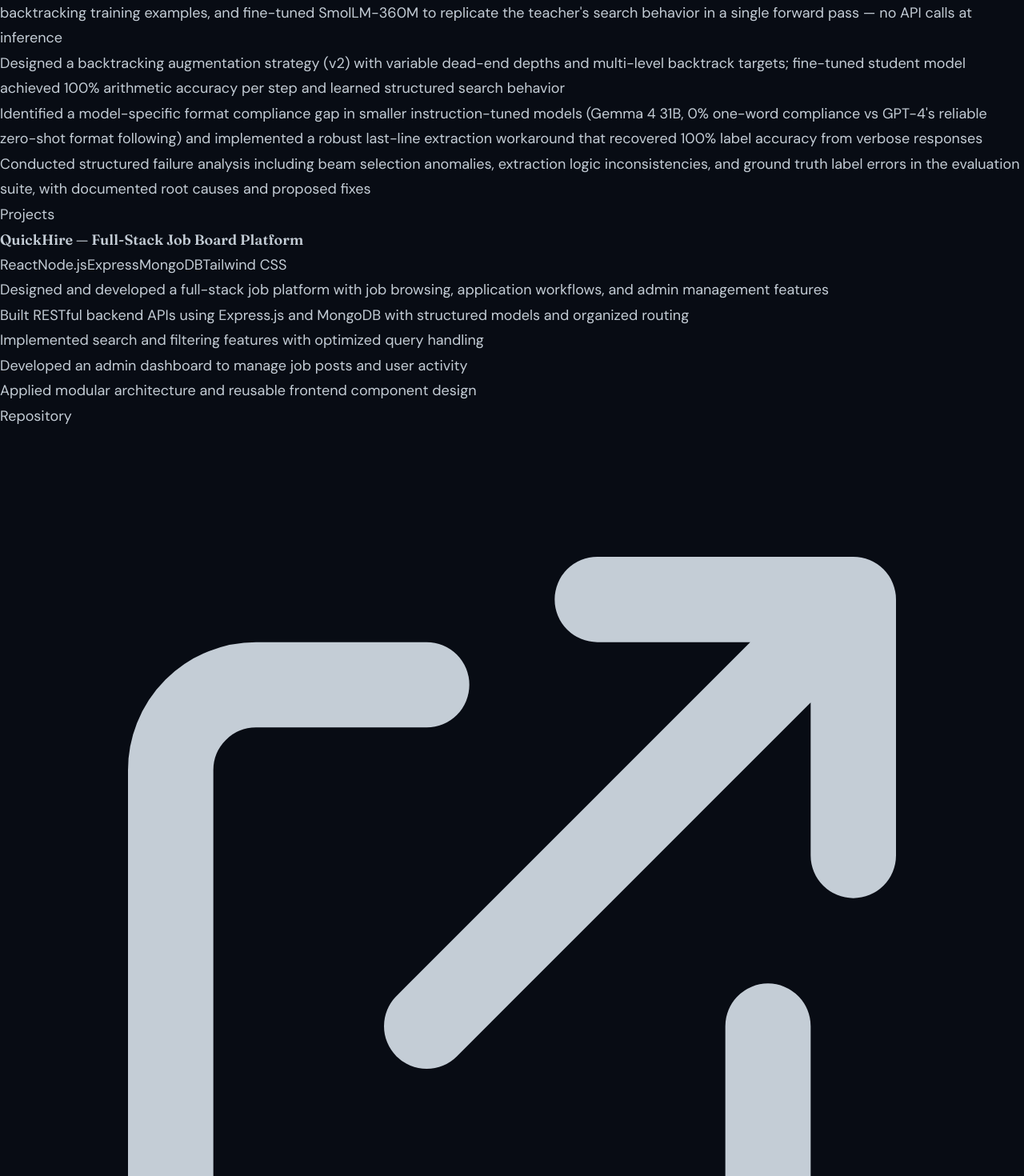
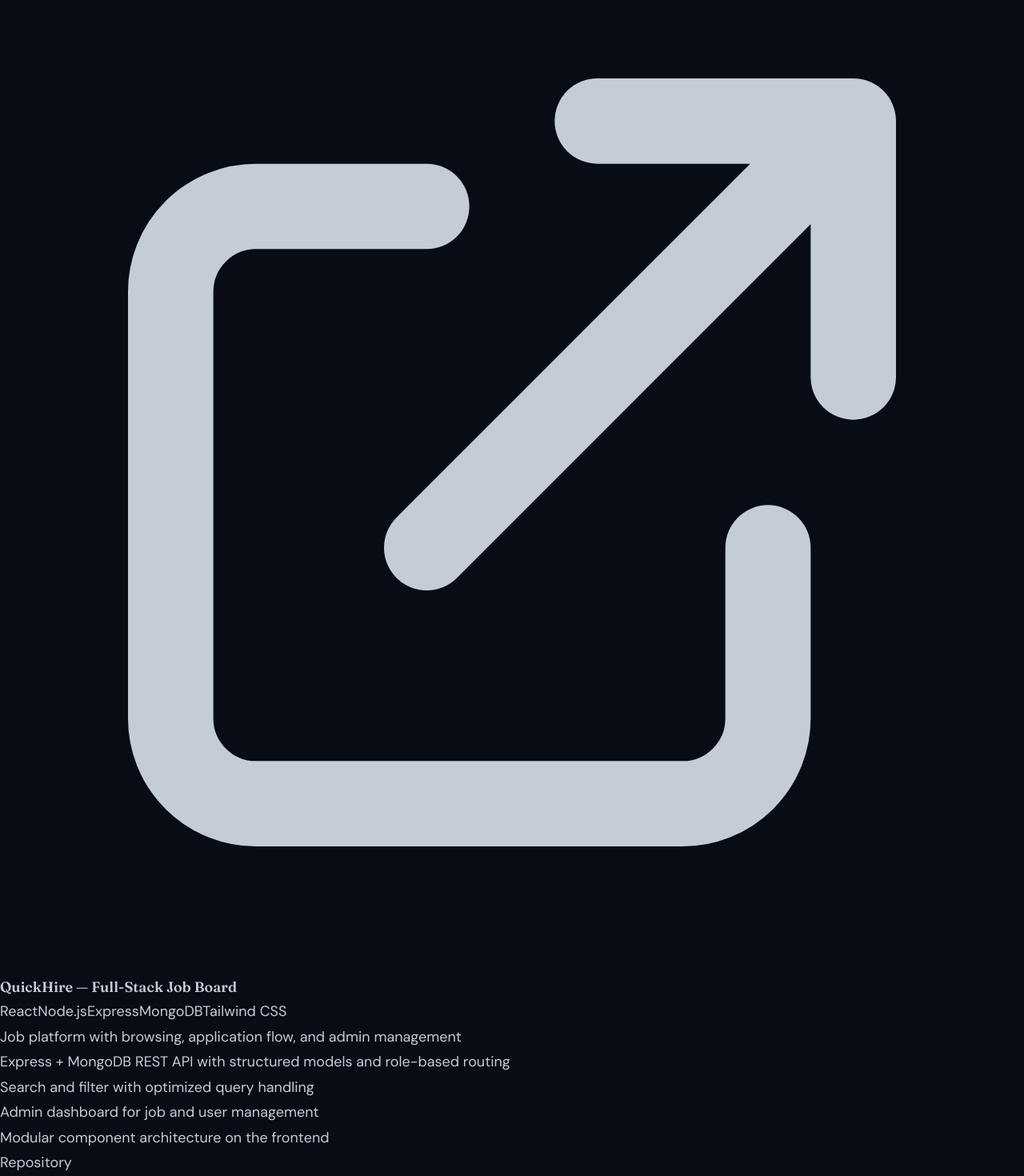
Before and after one commit to mrznur/portfolio, a React (Vite) app: page / in a window 1280 px wide. Shown: the part 1040-2510 px from the top of the page at 80% size. Built offline with nearby package versions, Linux system fonts and the light colour scheme.

Commit message:
updated ui and added new project

```diff
--- a/src/App.jsx
+++ b/src/App.jsx
@@ -187,7 +187,7 @@ export default function App() {
 
       <div
         id="top"
-        className={`min-h-screen bg-[#080c14] transition-opacity duration-700 ${
+        className={`min-h-screen transition-opacity duration-700 ${
           splashDone ? "opacity-100" : "opacity-0 pointer-events-none"
         }`}
       >
@@ -199,8 +199,10 @@ export default function App() {
 
         {/* ── Hero ──────────────────────────────────────── */}
         <header id="about" className="relative pt-28 md:pt-40 pb-24 px-6 overflow-hidden">
-          {/* Ambient glow */}
-          <div className="absolute -top-32 left-1/2 -translate-x-1/2 w-[700px] h-[400px] rounded-full bg-blue-600/[0.07] blur-[80px] pointer-events-none" />
+          {/* Grid background */}
+          <div className="fixed inset-0 -z-10 bg-[#080c14]">
+            <div className="absolute inset-0 bg-[linear-gradient(to_right,#47556930_1px,transparent_1px),linear-gradient(to_bottom,#47556930_1px,transparent_1px)] bg-[size:24px_24px] [mask-image:radial-gradient(ellipse_90%_70%_at_50%_40%,#000_70%,transparent_100%)] [-webkit-mask-image:radial-gradient(ellipse_90%_70%_at_50%_40%,#000_70%,transparent_100%)] [mask-repeat:no-repeat] [-webkit-mask-repeat:no-repeat]" />
+          </div>
 
           <div className="relative mx-auto max-w-5xl">
             <p className="text-[0.65rem] font-bold tracking-[0.3em] text-blue-500 uppercase mb-5">
@@ -218,7 +220,7 @@ export default function App() {
               <Typewriter />
             </div>
 
-            <p className="mt-4 text-[0.97rem] text-slate-500 max-w-xl leading-[1.9]">
+            <p className="mt-4 text-[0.97rem] text-slate-400 max-w-xl leading-[1.9]">
               {person.summary}
             </p>
 
@@ -246,6 +248,13 @@ export default function App() {
             </div>
           </Section>
 
+          {/* Projects */}
+          <Section id="projects" title="Projects">
+            <div className="grid md:grid-cols-2 gap-4">
+              {projects.map((p) => <ProjectCard key={p.title} project={p} />)}
+            </div>
+          </Section>
+
           {/* Research */}
           <Section id="research" title="Research / Thesis">
             <Card>
@@ -259,13 +268,6 @@ export default function App() {
                 {research.points.map((p, i) => <li key={i}>{p}</li>)}
               </ul>
             </Card>
-          </Section>
-
-          {/* Projects */}
-          <Section id="projects" title="Projects">
-            <div className="grid md:grid-cols-2 gap-4">
-              {projects.map((p) => <ProjectCard key={p.title} project={p} />)}
-            </div>
           </Section>
 
           {/* Education */}
@@ -309,12 +311,29 @@ export default function App() {
 
           {/* Contact */}
           <Section id="contact" title="Contact">
-            <Card className="max-w-xs">
-              <p className="text-[0.65rem] font-bold text-slate-500 uppercase tracking-widest mb-3">Email</p>
-              <a href={`mailto:${person.email}`} className="text-[0.92rem] text-blue-400 hover:text-blue-300 transition-colors">
-                {person.email}
-              </a>
-            </Card>
+            <div className="grid sm:grid-cols-2 gap-4 max-w-lg">
+              <Card>
+                <p className="text-xs font-bold text-slate-500 uppercase tracking-widest mb-3">Email</p>
+                <a href={`mailto:${person.email}`} className="text-blue-400 hover:text-blue-300 transition-colors break-all">
+                  {person.email}
+                </a>
+              </Card>
+              <Card>
+                <p className="text-xs font-bold text-slate-500 uppercase tracking-widest mb-3">Links</p>
+                <div className="space-y-2.5">
+                  {[
+                    { name: "GitHub",    href: person.links.github    },
+                    { name: "LinkedIn",  href: person.links.linkedin  },
+                    { name: "Portfolio", href: person.links.portfolio },
+                  ].map((l) => (
+                    <a key={l.name} href={l.href} target="_blank" rel="noreferrer"
+                      className="flex items-center gap-2 text-slate-300 hover:text-blue-400 transition-colors">
+                      {l.name} <ExtIcon />
+                    </a>
+                  ))}
+                </div>
+              </Card>
+            </div>
           </Section>
 
           <footer className="pb-16 pt-2 text-[0.82rem] text-slate-700">
--- a/src/components/Card.jsx
+++ b/src/components/Card.jsx
@@ -2,8 +2,8 @@ export default function Card({ children, className = "" }) {
   return (
     <div
       className={[
-        "rounded-2xl border border-white/6 bg-white/[0.03] p-6",
-        "hover:bg-white/[0.055] hover:border-white/10",
+        "rounded-2xl border border-slate-700/50 bg-[#161920]/80 p-6 backdrop-blur-sm",
+        "hover:bg-[#1a1d24]/80 hover:border-slate-600/60",
         "hover:-translate-y-0.5 transition-all duration-200",
         className,
       ].join(" ")}
--- a/src/data/data.json
+++ b/src/data/data.json
@@ -8,20 +8,20 @@
       "linkedin": "https://www.linkedin.com/in/mahmudun-nur-miraz/",
       "portfolio": "https://miraz-nur.netlify.app/"
     },
-    "summary": "Computer Science graduate with hands-on experience building full-stack web applications using React, TypeScript, Node.js, FastAPI, Flask, and REST APIs.",
-    "about": "Computer Science graduate with hands-on experience building full-stack web applications using React, TypeScript, Node.js, FastAPI, Flask, and REST APIs. Strong foundation in frontend and backend development, database design, modular architecture, debugging, and building maintainable software systems. Comfortable working across multiple technologies and eager to contribute to real-world software projects in a collaborative engineering environment.",
+    "summary": "CS graduate who builds full-stack apps and researches LLM reasoning systems. I work across the stack — React frontends, REST APIs, SQL/NoSQL databases, and ML pipelines.",
+    "about": "CS graduate with experience across full-stack web development and AI/ML research. I've built production-ready apps using React, TypeScript, Node.js, FastAPI, and Flask, and worked on LLM reasoning systems for my thesis. I care about clean architecture, readable code, and shipping things that actually work.",
     "whatIDo": [
       {
         "title": "Full-Stack Development",
-        "description": "I enjoy building complete web applications from the ground up — designing REST APIs, structuring databases, and crafting clean, responsive frontends. There's something satisfying about seeing all the layers work together."
+        "description": "I build complete web apps — REST APIs with Node.js or FastAPI, databases with PostgreSQL or MongoDB, and React frontends. I've shipped job platforms, marketplaces, and real-time detection systems."
       },
       {
-        "title": "AI/ML Research & Experimentation",
-        "description": "I like exploring how AI systems reason and learn. From face recognition pipelines to LLM reasoning frameworks, I enjoy working on problems where the solution isn't obvious yet."
+        "title": "AI/ML Research",
+        "description": "My thesis work involves LLM reasoning — specifically Tree-of-Thoughts with executable code steps, knowledge distillation, and evaluating smaller models on structured tasks."
       },
       {
-        "title": "Clean, Maintainable Code",
-        "description": "I care about writing code that others (and future me) can actually read. Modular design, clear separation of concerns, and good debugging habits are things I actively practice."
+        "title": "Frontend Engineering",
+        "description": "Beyond functional UI, I build interactive experiences — scroll-driven animations, custom carousels, responsive layouts, and performance-aware component design using React and Tailwind."
       }
     ]
   },
@@ -37,84 +37,96 @@
   },
 
   "research": {
-    "title": "Tree of Thoughts with CodeAct Pattern",
+    "title": "Tree of Thoughts with CodeAct Pattern — Thesis",
     "stack": ["Python", "DeepSeek API", "Gemma 4 31B", "Qwen", "PyTorch", "Transformers"],
     "points": [
-      "Designed and implemented a Tree-of-Thoughts reasoning framework using the CodeAct pattern, where LLMs generate and execute Python code at each search step instead of free-form text, enabling verifiable reasoning with sandbox execution",
-      "Evaluated the system on the Game of 24 task using DeepSeek (teacher) and Gemma 4 31B, achieving 89% puzzle-solving accuracy on a held-out test set of 100 puzzles with an average of 45 API calls per puzzle",
-      "Built a Dead-End Memory module that accumulates structural failure patterns across the search, skipping 30–80% of explored states and reducing redundant API calls per puzzle",
-      "Implemented a hybrid two-level pruning system combining static heuristics with dynamic pattern injection into LLM proposals at depth ≥ 2, improving proposal quality as search progresses",
-      "Conducted a teacher-student knowledge distillation pipeline: generated 900 annotated reasoning traces with the teacher model, converted them into backtracking training examples, and fine-tuned SmolLM-360M to replicate the teacher's search behavior in a single forward pass — no API calls at inference",
-      "Designed a backtracking augmentation strategy (v2) with variable dead-end depths and multi-level backtrack targets; fine-tuned student model achieved 100% arithmetic accuracy per step and learned structured search behavior",
-      "Identified a model-specific format compliance gap in smaller instruction-tuned models (Gemma 4 31B, 0% one-word compliance vs GPT-4's reliable zero-shot format following) and implemented a robust last-line extraction workaround that recovered 100% label accuracy from verbose responses",
-      "Conducted structured failure analysis including beam selection anomalies, extraction logic inconsistencies, and ground truth label errors in the evaluation suite, with documented root causes and proposed fixes"
+      "Built a Tree-of-Thoughts framework where LLMs generate and execute Python code at each search step instead of free-form text — making reasoning verifiable via sandbox execution",
+      "Achieved 89% accuracy on the Game of 24 task (100-puzzle test set) using DeepSeek as teacher and Gemma 4 31B, averaging 45 API calls per puzzle",
+      "Built a Dead-End Memory module that skips 30–80% of explored states by accumulating failure patterns across the search tree",
+      "Implemented two-level pruning: static heuristics at depth 1, dynamic failure-pattern injection into LLM proposals at depth ≥ 2",
+      "Ran a full distillation pipeline: generated 900 annotated reasoning traces, converted them to backtracking examples, and fine-tuned SmolLM-360M — zero API calls at inference",
+      "Student model (v2) achieved 100% arithmetic accuracy per step after backtracking augmentation with variable dead-end depths and multi-level targets",
+      "Fixed a format compliance gap in Gemma 4 31B (0% one-word compliance) via last-line extraction — recovered 100% label accuracy without changing the model",
+      "Documented failure modes: beam selection bugs, extraction inconsistencies, and ground truth labelling errors in the eval suite"
     ]
   },
 
   "projects": [
     {
-      "title": "QuickHire — Full-Stack Job Board Platform",
+      "title": "Face Detection System — Real-Time Recognition & Presence Detection",
+      "stack": ["FastAPI", "PostgreSQL", "SQLAlchemy", "DeepFace", "MediaPipe", "React", "TypeScript"],
+      "points": [
+        "Full-stack face recognition and presence detection system with real-time verification",
+        "FastAPI backend handling person enrollment, face verification, and activity logging",
+        "PostgreSQL schema via SQLAlchemy covering persons, face embeddings, cameras, and detection records",
+        "Integrated DeepFace for recognition and MediaPipe for gesture/blink detection",
+        "React + TypeScript frontend for live camera feed, enrollment UI, and detection dashboard"
+      ],
+      "repo": "https://github.com/mrznur/Detector-with-AI",
+      "live": null,
+      "image": null
+    },
+    {
+      "title": "QuickHire — Full-Stack Job Board",
       "stack": ["React", "Node.js", "Express", "MongoDB", "Tailwind CSS"],
       "points": [
-        "Designed and developed a full-stack job platform with job browsing, application workflows, and admin management features",
-        "Built RESTful backend APIs using Express.js and MongoDB with structured models and organized routing",
-        "Implemented search and filtering features with optimized query handling",
-        "Developed an admin dashboard to manage job posts and user activity",
-        "Applied modular architecture and reusable frontend component design"
+        "Job platform with browsing, application flow, and admin management",
+        "Express + MongoDB REST API with structured models and role-based routing",
+        "Search and filter with optimized query handling",
+        "Admin dashboard for job and user management",
+        "Modular component architecture on the frontend"
       ],
       "repo": "https://github.com/mrznur/QSL-QuickHire",
       "live": "https://qsl-quick-hire.vercel.app/",
       "image": null
     },
     {
-      "title": "Face Detection System — Real-Time Recognition & Presence Detection",
-      "stack": ["FastAPI", "PostgreSQL", "SQLAlchemy", "DeepFace", "MediaPipe", "React", "TypeScript"],
+      "title": "TUFFCORE Fitness — Client Landing Page",
+      "stack": ["React", "Vite", "Tailwind CSS v4", "JavaScript"],
       "points": [
-        "Built a full-stack system for face recognition, presence detection, and real-time verification workflows",
-        "Developed backend services using FastAPI for person management, enrollment, verification, and activity log handling",
-        "Designed PostgreSQL database models using SQLAlchemy for persons, face embeddings, cameras, and detection records",
-        "Structured the backend with modular API routes, schemas, models, configuration, and service layers",
-        "Built a React frontend for camera-based detection, dashboard monitoring, face enrollment, and verification flows"
+        "Multi-section landing page for a women-only fitness studio in Oxford",
+        "Custom Tailwind v4 theme with Gotham font via @font-face across 7 weights",
+        "Horizontal programme carousel with scroll navigation and active dot indicators",
+        "YouTube embed with custom overlay — swaps to iframe on play, suppresses branding",
+        "Reviews slider with responsive card count (1/2/3 by breakpoint) and read-more toggle"
       ],
-      "repo": "https://github.com/mrznur/Detector-with-AI",
-      "live": null,
+      "repo": "https://github.com/mrznur/FPL-Task-Repo",
+      "live": "https://tuffcore.vercel.app/",
       "image": null
     },
     {
-      "title": "Get Hyped — Agency Website",
+      "title": "Get Hyped — Agency Website Clone",
       "stack": ["React", "Vite", "Tailwind CSS", "Lenis"],
       "points": [
-        "Fully responsive marketing website for a social-first content agency",
-        "Scroll-driven expertise card stack animation using a custom scroll progress hook",
-        "Mouse trail logo spawn effect with portal rendering to bypass overflow clipping",
-        "Custom SVG trapezium footer with separate responsive layouts for mobile, tablet, and desktop",
-        "Smooth scroll via Lenis with scroll-fade entrance animations on section headings",
-        "Animated hamburger menu, header nav with hover slide animation, and hero tilt-on-hover cards"
+        "Marketing site clone with scroll-driven card stack animation via custom scroll hook",
+        "Mouse trail effect spawning logo elements using React portals",
+        "SVG trapezium footer with three distinct responsive layouts",
+        "Smooth scroll via Lenis, entrance animations on section headings",
+        "Animated hamburger, hover-slide nav links, tilt-on-hover hero cards"
       ],
       "repo": "https://github.com/mrznur/GetHyped",
       "live": "https://gethypedclone.netlify.app/",
       "image": null
     },
     {
-      "title": "Bashpo — Online Game Marketplace",
+      "title": "Bashpo — Game Marketplace",
       "stack": ["Flask", "SQLite", "JavaScript", "Tailwind CSS"],
       "points": [
-        "Developed a backend-driven marketplace using Flask with authentication and role-based authorization",
-        "Implemented product listing, purchasing workflow, and user management features",
-        "Designed and maintained a relational database schema using SQLite",
-        "Structured the application with clean separation of responsibilities and maintainable backend architecture"
+        "Backend-driven marketplace with auth and role-based access",
+        "Product listing, cart, and purchase workflow",
+        "SQLite schema with clean separation between data, routing, and business logic"
       ],
       "repo": "https://github.com/mrznur/bashpo-mastered",
       "live": "https://bashpo-mastered.onrender.com/",
       "image": null
     },
     {
-      "title": "Weather Forecast Web Application",
+      "title": "Weather Forecast App",
       "stack": ["React", "Tailwind CSS", "WeatherAPI"],
       "points": [
-        "Built a real-time weather application with external API integration and dynamic UI updates",
-        "Structured the frontend using reusable React components and state management",
-        "Managed environment variables and applied basic API security practices"
+        "Real-time weather via WeatherAPI with 7-day forecast",
+        "Reusable React component structure with state-driven UI updates",
+        "Environment variable handling for API key security"
       ],
       "repo": "https://github.com/mrznur/weather",
       "live": "https://weatherapi-checker.netlify.app/",
@@ -131,7 +143,7 @@
     {
       "title": "IELTS",
       "year": "2023",
-      "detail": "Overall Band 7.0"
+      "detail": "Band 7.0 — R: 7.5, L: 7.5, S: 7.0, W: 6.0"
     }
   ],
 
@@ -144,12 +156,12 @@
     {
       "title": "Transcriber & Translator — CS50 (Harvard)",
       "time": "2022",
-      "desc": "Transcribed and translated technical lectures, improving attention to detail and understanding of technical content. Strengthened written communication and clarity in explaining technical concepts."
+      "desc": "Transcribed and translated CS50 lectures into Bengali. Sharpened technical writing and the ability to explain CS concepts clearly to non-English audiences."
     },
     {
       "title": "Private Tutor — Math, Science, Programming, IELTS",
       "time": "2020 – 2025",
-      "desc": "Taught programming fundamentals, problem-solving, and logical thinking to students. Strengthened communication skills and the ability to explain complex topics in a simple, structured way."
+      "desc": "Tutored students in programming fundamentals, algorithms, and IELTS prep. Improved at breaking down complex topics into structured, digestible explanations."
     }
   ]
 }
```
